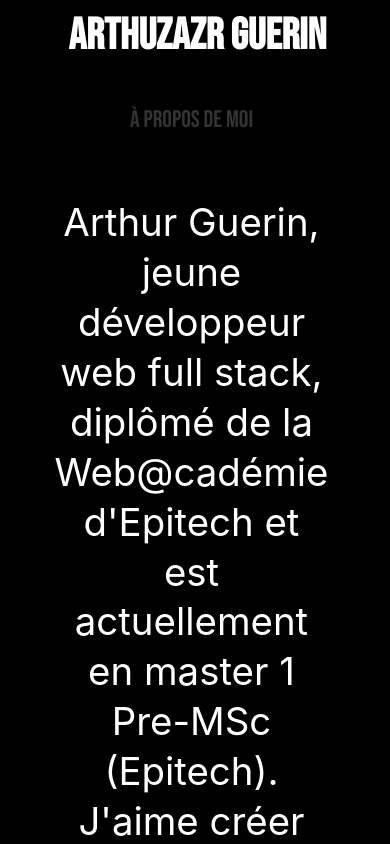
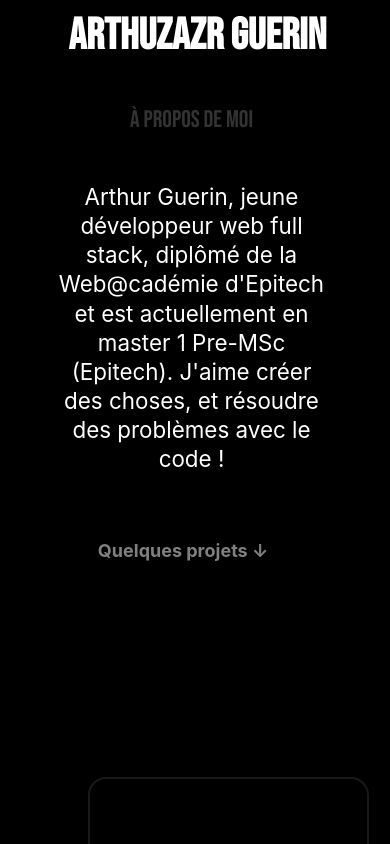
Before and after one commit to Arthuros727/portfoliov2, a React (Create React App) app in the folder arthur-guerin-portfolio/: page / in a window 390 px wide. Shown: the top 844 px of the page. Built offline with nearby package versions, Linux system fonts and the light colour scheme.

Commit message:
commit auto

```diff
--- a/arthur-guerin-portfolio/src/components/About.css
+++ b/arthur-guerin-portfolio/src/components/About.css
@@ -88,4 +88,14 @@
     flex: 1;
     word-break:unset;
   }
+
+  @media (max-height: 950px) {
+    #about-text {
+
+    font-size: 140%;
+  }
+
 }
+
+
+}
```
